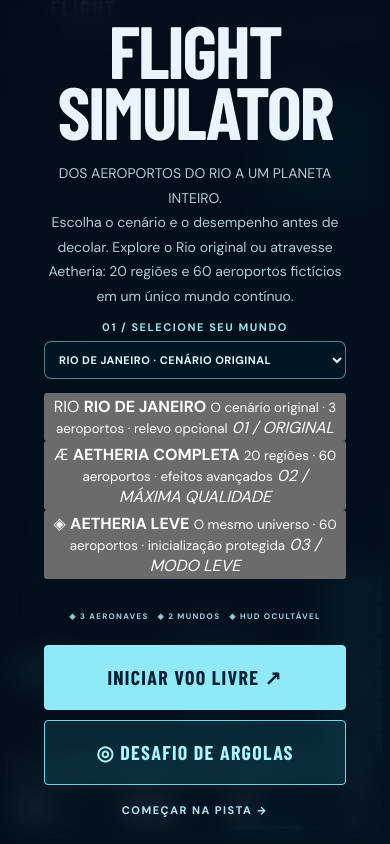
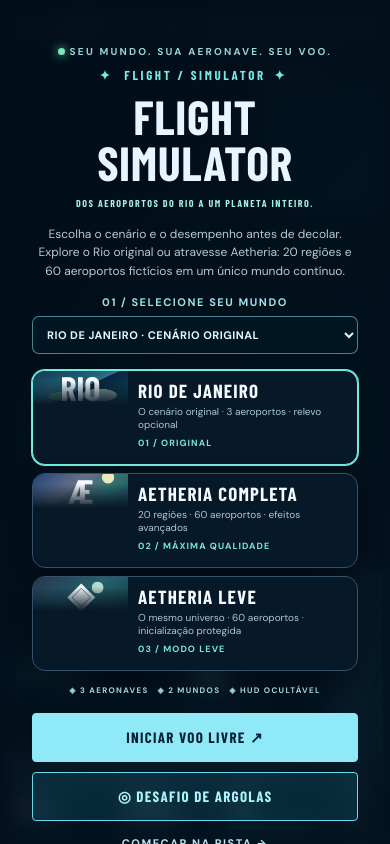
Before and after one commit to 3scud3r0/Flight-Simulator, a website: page index.html in a window 390 px wide. Drawn offline with nearby package versions, Linux system fonts and the light colour scheme; a web font is replaced by a local one.

Commit message:
style: rebuilt three-card landing page and true cinematic HUD-hide mode across desktop/mobile

```diff
--- a/styles.css
+++ b/styles.css
@@ -223,3 +223,93 @@ kbd{padding:4px 7px;min-width:23px;text-align:center;background:#1a3549;color:#a
  .world-welcome-select{padding:10px;font-size:11px}
  .world-info{font-size:10px;padding:7px}
 }
+
+/* Flight Simulator v0.5.1 — world selection, premium full vs lite. */
+.brand strong{font-size:clamp(18px,2.1vw,26px);letter-spacing:.08em}
+.brand small{letter-spacing:.15em}
+.hud-toggle{font-size:21px}
+.world-cards{display:grid;grid-template-columns:repeat(3,minmax(0,1fr));
+ gap:12px;margin:16px 0 12px}
+.world-choice{display:flex;flex-direction:column;min-width:0;padding:0;
+ overflow:hidden;text-align:left;border:1px solid #36516b;
+ border-radius:13px;background:#071828;color:#f3f9fc;cursor:pointer;
+ transition:transform .18s,border-color .18s,box-shadow .18s;
+ box-shadow:0 11px 25px #0005}
+.world-choice:hover{transform:translateY(-4px);border-color:#83e1ec}
+.world-choice:focus-visible{outline:2px solid #aaf4ee;outline-offset:3px}
+.world-choice.is-active{border-color:#75efe3;
+ box-shadow:0 0 0 1px #72e7da,0 15px 38px #00161a99}
+.world-choice-art{height:116px;width:100%;position:relative;
+ display:grid;place-items:center;overflow:hidden}
+.world-choice-art span{font:900 46px/1 "Barlow Condensed",sans-serif;
+ text-shadow:0 8px 20px #00182666}
+.world-choice-art:after{content:"";position:absolute;inset:auto 0 0;
+ height:24px;background:linear-gradient(transparent,#081827)}
+.rio-art{background:radial-gradient(ellipse at 28% 75%,#568872 0 11%,
+ transparent 12%),radial-gradient(ellipse at 70% 71%,#8daca3 0 18%,
+ transparent 19%),linear-gradient(155deg,#17435c 10%,#2c7085 51%,
+ #0b253f 52%,#10485d 100%)}
+.aetheria-art{background:radial-gradient(circle at 79% 10%,#e8eabb 0 7%,
+ transparent 8%),radial-gradient(ellipse at 48% 86%,#647d83 0 19%,
+ transparent 20%),linear-gradient(140deg,#244478 3%,#68728b 39%,
+ #2e6f6e 70%,#154756)}
+.lite-art{background:radial-gradient(circle at 68% 31%,#b9dacf 0 8%,
+ transparent 9%),linear-gradient(145deg,#29334c,#25626d 52%,#123b45 100%)}
+.world-choice-copy{padding:15px 12px 14px;display:flex;flex-direction:column;
+ gap:9px;flex:1}
+.world-choice-copy strong{font:800 19px/1 "Barlow Condensed",sans-serif;
+ letter-spacing:.06em}
+.world-choice-copy small{color:#aac8d1;line-height:1.35;font-size:10px;
+ min-height:42px}
+.world-choice-copy em{font-size:9px;font-style:normal;font-weight:800;
+ letter-spacing:.12em;color:#79e7d7}
+.world-choice:disabled{cursor:wait;opacity:.65}
+#welcome.overlay{overflow:auto;align-items:flex-start}
+#welcome .welcome-card{width:min(1100px,100%);padding:clamp(22px,4vh,45px)
+ 16px 28px;margin:auto}
+.welcome-overline{color:#99d4d9;font-size:10px;font-weight:800;
+ letter-spacing:.22em}
+.welcome-symbol{font:800 13px/1.4 "Barlow Condensed",sans-serif;
+ color:#77e7e5;letter-spacing:.45em;margin:8px auto}
+.welcome-symbol span{letter-spacing:.2em}
+#welcome .welcome-card h1{font-size:clamp(52px,7.5vw,96px);
+ margin:10px 0 10px;letter-spacing:.013em;line-height:.95}
+.welcome-tagline{font:800 13px/1.4 "Barlow Condensed",sans-serif;
+ letter-spacing:.15em;color:#a2f0df!important;margin:0 auto 12px!important}
+#welcome-desc{max-width:660px!important;font-size:12px!important;
+ line-height:1.55!important}
+#welcome .world-welcome-label{margin:14px auto 7px}
+#welcome .world-welcome-select{max-width:420px;margin-bottom:12px}
+#welcome .welcome-features{margin:14px auto 18px;flex-wrap:wrap}
+.welcome-actions{display:flex;gap:10px;max-width:680px;margin:auto}
+.welcome-actions .hero-button{margin:0;flex:1;max-width:none;
+ font-size:clamp(13px,2vw,19px);padding:14px 9px}
+#welcome .link-button{margin:14px auto}
+#welcome .safe-link{display:inline-block;margin-top:12px}
+.hud-restore{display:none;position:fixed;z-index:30;top:10px;right:12px;
+ border:1px solid #85e7de;border-radius:7px;padding:9px 11px;
+ background:#071e27de;color:#e0fcf8;font-size:10px;letter-spacing:.08em;
+ font-weight:800;cursor:pointer;opacity:0;transition:opacity .15s}
+body.cinematic-mode #hud-restore{display:block}
+body.cinematic-mode #hud-restore:hover,
+body.cinematic-mode #hud-restore:focus-visible{opacity:1}
+body.cinematic-mode :is(.topbar,.controls-panel,.map-panel,.hud,
+ .mobile-controls,.challenge-hud,.crosshair,.warning,.footer-hint,
+ #vignette,.geo-attribution){display:none!important}
+body.cinematic-mode #scene{cursor:none}
+@media(max-width:760px){
+ .world-cards{grid-template-columns:1fr;gap:8px}
+ .world-choice{flex-direction:row;min-height:95px}
+ .world-choice-art{width:95px;min-width:95px;height:auto}
+ .world-choice-art span{font-size:34px}
+ .world-choice-copy{padding:10px;gap:5px}
+ .world-choice-copy small{min-height:0;font-size:10px}
+ #welcome .welcome-card{padding:25px 12px 20px}
+ #welcome .welcome-card h1{font-size:clamp(48px,9vw,72px)}
+ .welcome-actions{flex-direction:column}
+ .welcome-actions .hero-button{font-size:15px}
+ .welcome-tagline{font-size:10px!important}
+}
+@media(pointer:coarse){
+ body.cinematic-mode #hud-restore{opacity:.45}
+}
```
